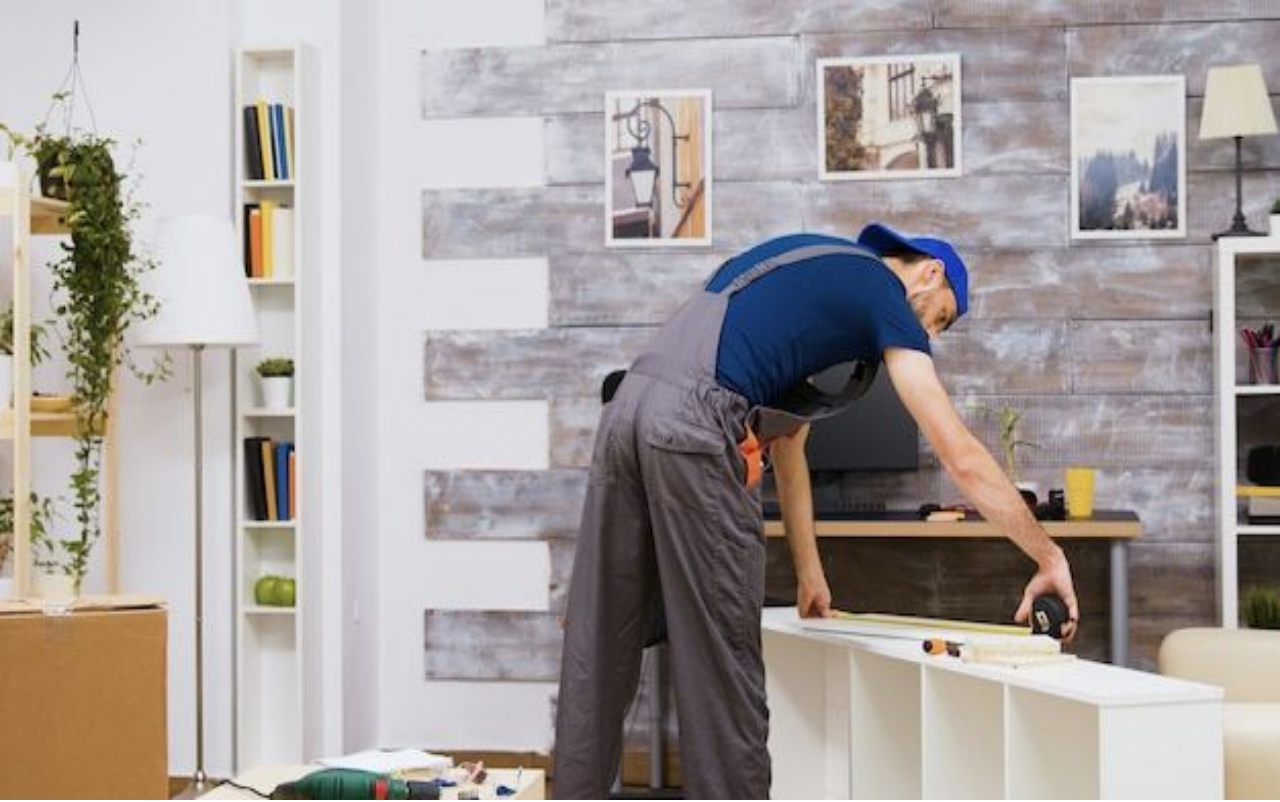
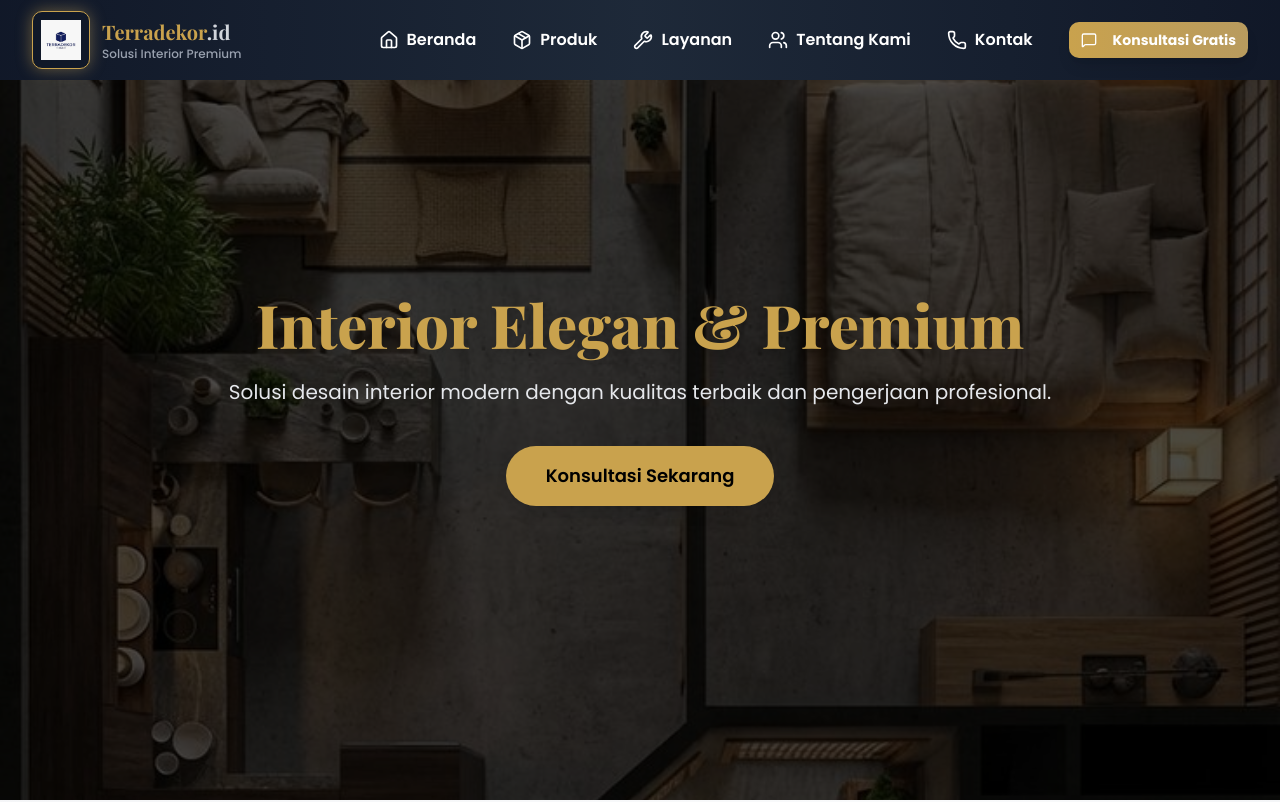
Before and after one commit to sirikotampan111-jpg/TerraDekor.co.id, a Next.js app: page / in a window 1280 px wide. Shown: the top 802 px of the page. Built offline with nearby package versions, Linux system fonts and the light colour scheme.

Commit message:
Update layout.tsx

```diff
--- a/src/app/layout.tsx
+++ b/src/app/layout.tsx
@@ -1,169 +1,51 @@
- 'use client';
+import type { Metadata } from "next";
+import { Playfair_Display, Poppins } from "next/font/google";
+import "./globals.css";
+import { Toaster } from "@/components/ui/toaster";
+import Navbar from "@/components/layout/Navbar";
+import Footer from "@/components/layout/Footer";
 
-import Image from 'next/image';
-import Link from 'next/link';
-import { motion, useScroll, useTransform } from 'framer-motion';
-import { useRef } from 'react';
+const playfair = Playfair_Display({
+  variable: "--font-playfair",
+  subsets: ["latin"],
+  weight: ["400", "500", "600", "700", "800", "900"],
+  display: "swap",
+});
 
-const advantages = [
-  { title: 'Terima Beres', desc: 'Pengerjaan rapi tanpa ribet.', img: 'terima-beres.jpg' },
-  { title: 'Kualitas Premium', desc: 'Standar material terbaik.', img: 'kualitas-premium.jpg' },
-  { title: 'Harga Terjangkau', desc: 'Transparan & masuk akal.', img: 'harga-terjangkau.jpg' },
-  { title: 'Tim Profesional', desc: 'Tenaga ahli berpengalaman.', img: 'tim-profesional.jpg' },
-  { title: 'Material Berkualitas', desc: 'Pilihan material unggulan.', img: 'bahan-premium.jpg' },
-  { title: 'Tepat Waktu', desc: 'Komitmen deadline.', img: 'tepat waktu.jpg' },
-];
+const poppins = Poppins({
+  variable: "--font-poppins",
+  subsets: ["latin"],
+  weight: ["300", "400", "500", "600", "700", "800"],
+  display: "swap",
+});
 
-const products = [
-  { title: 'Wall Panel', desc: 'Panel dinding premium.', img: 'wallpanel.jpg' },
-  { title: 'Wallpaper', desc: 'Motif eksklusif.', img: 'walpaper.jpg' },
-  { title: 'Vinyl', desc: 'Lantai kuat & elegan.', img: 'vinil.jpg' },
-  { title: 'WPC', desc: 'Interior & eksterior.', img: 'wpc.jpg' },
-  { title: 'Pintu Baja', desc: 'Aman & kokoh.', img: 'pintu-baja.jpg' },
-  { title: 'Terima Jasa', desc: 'Custom interior.', img: 'terima-jasa.jpg' },
-];
+export const metadata: Metadata = {
+  title: "Terradekor.id - Solusi Interior & Konstruksi Premium",
+  description: "PT. Opulent Interior Indonesia - Produsen dan importir produk interior premium serta penyedia jasa interior dan kontraktor terpadu. Terima beres dengan kualitas premium.",
+  keywords: ["interior", "kontraktor", "wall panel", "wpc", "vinyl", "furniture", "desain interior", "Terradekor"],
+  authors: [{ name: "PT. Opulent Interior Indonesia" }],
+  icons: {
+    icon: "/favicon.ico",
+  },
+};
 
-export default function HomePage() {
-  const { scrollY } = useScroll();
-  const heroRef = useRef<HTMLDivElement>(null);
-
-  // Hero parallax
-  const heroTextY = useTransform(scrollY, [0, 400], [0, -50]);
-  const heroSubY = useTransform(scrollY, [0, 400], [0, -25]);
-  const heroOpacity = useTransform(scrollY, [0, 400], [1, 0.8]);
-  const bgY = useTransform(scrollY, [0, 800], [0, -200]);
-
-  // Section titles
-  const sectionTitleY = useTransform(scrollY, [200, 700], [40, 0]);
-
-  // Image parallax helper
-  const imageParallax = (start: number, end: number) => useTransform(scrollY, [0, 500], [start, end]);
-
+export default function RootLayout({
+  children,
+}: Readonly<{
+  children: React.ReactNode;
+}>) {
   return (
-    <main className="relative w-full text-white overflow-x-hidden">
-
-      {/* Background */}
-      <motion.div className="fixed inset-0 -z-10" style={{ y: bgY }}>
-        <Image src="/background1.jpg" alt="Background" fill className="object-cover" priority />
-        <div className="absolute inset-0 bg-black/70" />
-      </motion.div>
-
-      {/* HERO */}
-      <section className="min-h-screen flex items-center justify-center px-6 relative">
-        <motion.div
-          ref={heroRef}
-          initial={{ opacity: 0 }}
-          animate={{ opacity: 1 }}
-          transition={{ duration: 1 }}
-          className="text-center max-w-4xl relative z-10"
-        >
-          <motion.h1
-            style={{ y: heroTextY, opacity: heroOpacity }}
-            className="text-4xl md:text-6xl font-extrabold text-[#C9A24D] mb-6 drop-shadow-lg"
-          >
-            {Array.from('Interior Elegan & Premium').map((char, i) => (
-              <motion.span
-                key={i}
-                initial={{ y: 20, opacity: 0 }}
-                whileInView={{ y: 0, opacity: 1 }}
-                viewport={{ once: false }}
-                transition={{ delay: i * 0.03, duration: 0.5 }}
-              >
-                {char}
-              </motion.span>
-            ))}
-          </motion.h1>
-
-          <motion.p
-            style={{ y: heroSubY, opacity: heroOpacity }}
-            className="text-gray-200 text-lg md:text-xl mb-10"
-          >
-            {Array.from('Solusi desain interior modern dengan kualitas terbaik dan pengerjaan profesional.').map((char, i) => (
-              <motion.span
-                key={i}
-                initial={{ y: 10, opacity: 0 }}
-                whileInView={{ y: 0, opacity: 1 }}
-                viewport={{ once: false }}
-                transition={{ delay: i * 0.01, duration: 0.4 }}
-              >
-                {char}
-              </motion.span>
-            ))}
-          </motion.p>
-
-          <Link
-            href="https://wa.me/62XXXXXXXXXX"
-            className="inline-block px-10 py-4 rounded-full bg-[#C9A24D] text-black font-semibold text-lg hover:bg-[#e3bb5f] transition-all duration-300 shadow-lg"
-          >
-            Konsultasi Sekarang
-          </Link>
-        </motion.div>
-      </section>
-
-      {/* Advantages */}
-      <section className="px-6 py-24 max-w-7xl mx-auto relative z-10">
-        <motion.h2 style={{ y: sectionTitleY }} className="text-3xl md:text-4xl font-bold text-[#C9A24D] text-center mb-16">
-          Kenapa Memilih Kami
-        </motion.h2>
-
-        <div className="grid grid-cols-1 sm:grid-cols-2 lg:grid-cols-3 gap-8">
-          {advantages.map((item, idx) => (
-            <motion.div
-              key={idx}
-              initial={{ opacity: 0, y: 40 }}
-              whileInView={{ opacity: 1, y: 0 }}
-              viewport={{ once: false }}
-              transition={{ duration: 0.6, delay: idx * 0.1 }}
-              className="bg-black/40 p-4 rounded-lg backdrop-blur-sm hover:scale-[1.03] transition-transform"
-            >
-              <motion.div className="relative w-full h-48 mb-4 rounded-md overflow-hidden" style={{ y: imageParallax(0, -20) }}>
-                <Image src={`/${item.img}`} alt={item.title} fill className="object-cover" />
-              </motion.div>
-              <motion.h3 initial={{ y: 10, opacity: 0 }} whileInView={{ y: 0, opacity: 1 }} viewport={{ once: false }} transition={{ duration: 0.4 }} className="text-xl font-bold text-[#C9A24D] mb-2">
-                {item.title}
-              </motion.h3>
-              <p className="text-gray-200">{item.desc}</p>
-            </motion.div>
-          ))}
+    <html lang="id" suppressHydrationWarning>
+      <body
+        className={`${playfair.variable} ${poppins.variable} antialiased bg-gradient-to-br from-gray-100 via-gray-50 to-gray-200 text-gray-900`}
+      >
+        <div className="min-h-screen flex flex-col">
+          <Navbar />
+          <main className="flex-1">{children}</main>
+          <Footer />
         </div>
-      </section>
-
-      {/* Products */}
-      <section className="px-6 py-24 max-w-7xl mx-auto relative z-10">
-        <motion.h2 style={{ y: sectionTitleY }} className="text-3xl md:text-4xl font-bold text-[#C9A24D] text-center mb-16">
-          Produk & Layanan Premium
-        </motion.h2>
-
-        <div className="grid grid-cols-1 sm:grid-cols-2 lg:grid-cols-3 gap-8">
-          {products.map((item, idx) => (
-            <motion.div
-              key={idx}
-              initial={{ opacity: 0, y: 40 }}
-              whileInView={{ opacity: 1, y: 0 }}
-              viewport={{ once: false }}
-              transition={{ duration: 0.6, delay: idx * 0.1 }}
-              className="bg-black/40 p-4 rounded-lg backdrop-blur-sm hover:scale-[1.03] transition-transform"
-            >
-              <motion.div className="relative w-full h-48 mb-4 rounded-md overflow-hidden" style={{ y: imageParallax(0, -20) }}>
-                <Image src={`/${item.img}`} alt={item.title} fill className="object-cover" />
-              </motion.div>
-              <motion.h3 initial={{ y: 10, opacity: 0 }} whileInView={{ y: 0, opacity: 1 }} viewport={{ once: false }} transition={{ duration: 0.4 }} className="text-xl font-bold text-[#C9A24D] mb-2">
-                {item.title}
-              </motion.h3>
-              <p className="text-gray-200">{item.desc}</p>
-            </motion.div>
-          ))}
-        </div>
-
-        <div className="text-center mt-20">
-          <Link
-            href="https://wa.me/62XXXXXXXXXX"
-            className="inline-block px-10 py-4 rounded-full bg-[#C9A24D] text-black font-semibold text-lg hover:bg-[#e3bb5f] transition-all duration-300 shadow-lg"
-          >
-            Hubungi Kami Sekarang
-          </Link>
-        </div>
-      </section>
-    </main>
+        <Toaster />
+      </body>
+    </html>
   );
 }
```
